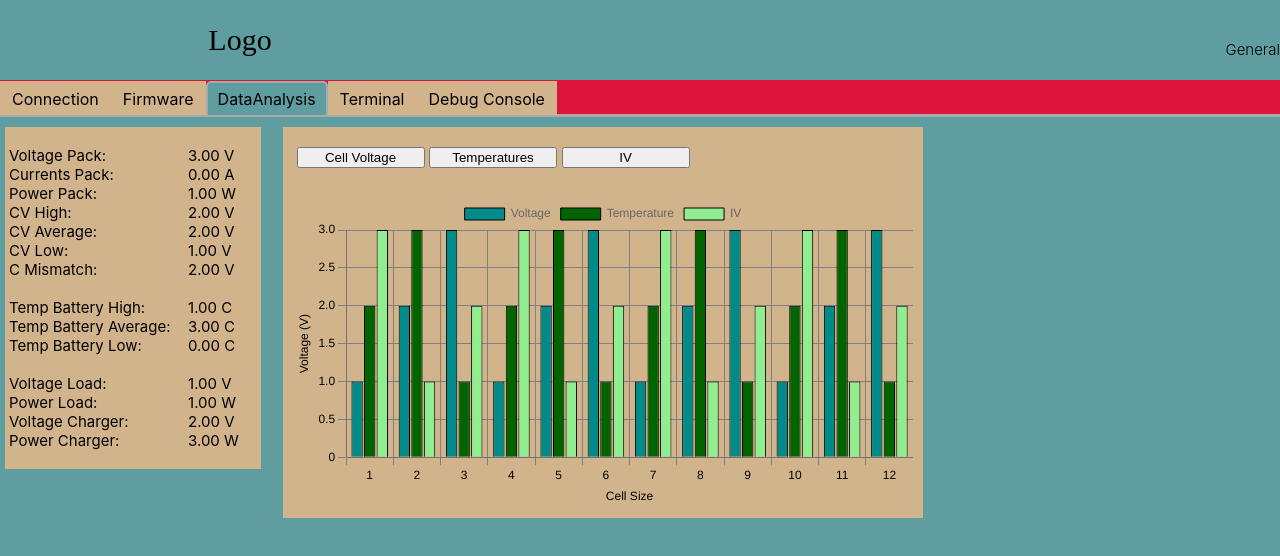
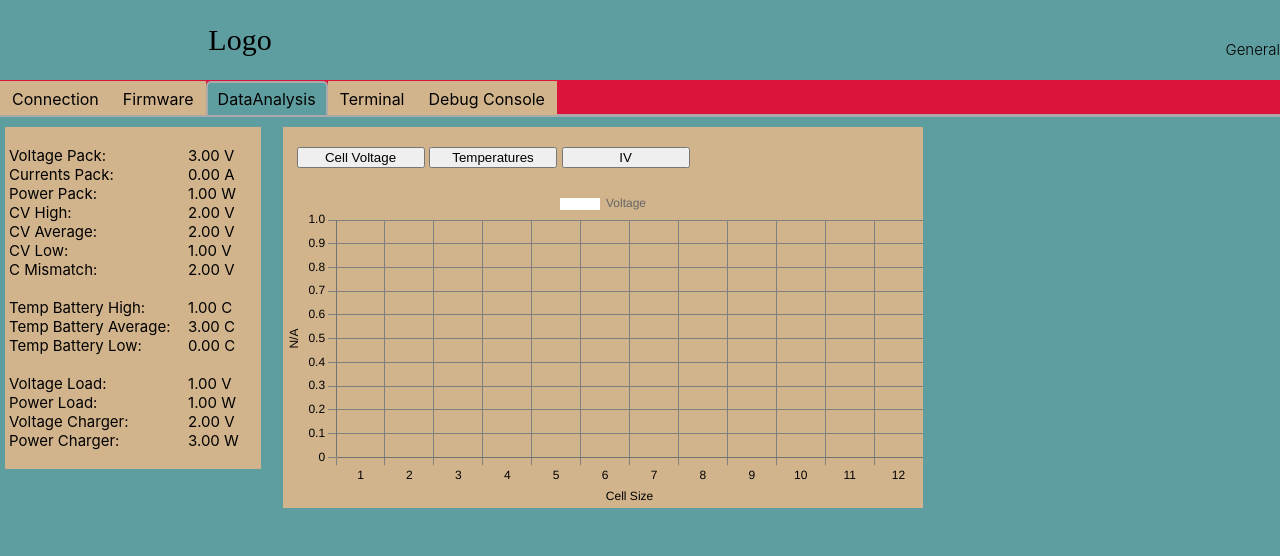
Before and after one commit to spartanracingelectric/SR-BMS, a React (Create React App) app in the folder bms_app/: page / in a window 1280 px wide. Both pictures are taken after a click on the tab "DataAnalysis". Shown: the top 556 px of the page. Built offline with nearby package versions, Linux system fonts and the light colour scheme.

Commit message:
buttons change via button press

```diff
--- a/bms_app/package.json
+++ b/bms_app/package.json
@@ -37,5 +37,8 @@
       "last 1 firefox version",
       "last 1 safari version"
     ]
+  },
+  "devDependencies": {
+    "@babel/plugin-proposal-private-property-in-object": "^7.21.11"
   }
 }
--- a/bms_app/src/Components/allTabs/DataAnalysis/BarGraph.js
+++ b/bms_app/src/Components/allTabs/DataAnalysis/BarGraph.js
@@ -1,3 +1,5 @@
+import React,{Component} from 'react';
+import {Bar} from 'react-chartjs-2';
 import {
 	Chart as ChartJS,
 	BarElement,
@@ -7,8 +9,6 @@ import {
 	Legend
 } from 'chart.js';
 
-import {Bar} from 'react-chartjs-2';
-
 ChartJS.register(
 	BarElement,
 	CategoryScale,
@@ -17,44 +17,25 @@ ChartJS.register(
 	Legend
 )
 
-function BarGraph() {
-{/*
+class BarGraph extends Component
+{
 
-	link: https://www.youtube.com/watch?v=svJRmxrPUFw
-	2 ways to display data:
-		1. have 3 seperate tabs for each graph
-		2. display all 3 in one graph
-			- can hide datasets to only display one at a time
-*/}
-	const data = {
+constructor() {
+    	super();
+    	this.state = {
+    		barData: {
     			labels: [1, 2, 3, 4, 5, 6, 7, 8, 9, 10, 11, 12],
 			datasets: [
 				{
 					label: 'Voltage',
-				data: [1, 2, 3, 1, 2, 3, 1, 2, 3, 1, 2, 3],
-				backgroundColor: 'darkcyan',
-				borderColor: 'black',
-				borderWidth: 1
-			},
-			{
-				label: 'Temperature',
-				data: [2, 3, 1, 2, 3, 1, 2, 3, 1, 2, 3, 1],
-				backgroundColor: 'darkgreen',
-				borderColor: 'black',
-				borderWidth: 1
-			},
-			{
-				label: 'IV',
-				data: [3, 1, 2, 3, 1, 2, 3, 1, 2, 3, 1, 2],
-				backgroundColor: 'lightgreen',
-				borderColor: 'black',
-				borderWidth: 1
+					data: [0, 0, 0, 0, 0, 0, 0, 0, 0, 0, 0, 0],
+					backgroundColor: 'white'
 				}
 
 			]
-	}
 
-	const options = {
+    		},
+    		options: {
 			scales: {
 				y: {
 					ticks: {
@@ -65,9 +46,8 @@ function BarGraph() {
 					},
 					title: {
 						display: true,
-					text: 'Voltage (V)',
+						text: 'N/A',
 						color: 'black'
-
 					}
 				},
 				x: {
@@ -81,24 +61,179 @@ function BarGraph() {
 						display: true,
 						text: 'Cell Size',
 						color: 'black'
-
+					}
 				}
 			}
 		}
  	}
 
-	return (
-		<div
-			style = {
-					{padding: '10px'}
-				}
-		>
-			<Bar
-				data = {data}
-				options = {options}
-			></Bar>
-		</div>
-	);
+ 	this.changeState1 = this.changeState1.bind(this);
+ 	this.changeState2 = this.changeState2.bind(this);
+ 	this.changeState3 = this.changeState3.bind(this);
 }
 
-export default BarGraph;
+changeState1() {
+	this.setState({
+		barData: {
+    			labels: [1, 2, 3, 4, 5, 6, 7, 8, 9, 10, 11, 12],
+			datasets: [
+				{
+					label: 'Voltage',
+					data: [1, 2, 3, 1, 2, 3, 1, 2, 3, 1, 2, 3],
+					backgroundColor: 'white'
+				}
+
+			]
+
+    		},
+    		options: {
+			scales: {
+				y: {
+					ticks: {
+						color: 'black'
+					},
+					grid: {
+						color: 'grey'
+					},
+					title: {
+						display: true,
+						text: 'Voltage (V)',
+						color: 'black'
+					}
+				},
+				x: {
+					ticks: {
+						color: 'black'
+					},
+					grid: {
+						color: 'grey'
+					},
+					title: {
+						display: true,
+						text: 'Cell Size',
+						color: 'black'
+					}
+				}
+			}
+		}
+	})
+}
+
+changeState2() {
+	this.setState({
+		barData: {
+    			labels: [1, 2, 3, 4, 5, 6, 7, 8, 9, 10, 11, 12],
+			datasets: [
+				{
+					label: 'Temperature',
+					data: [2, 3, 1, 2, 3, 1, 2, 3, 1, 2, 3, 1],
+					backgroundColor: 'darkgreen'
+				}
+
+			]
+
+    		},
+    		options: {
+			scales: {
+				y: {
+					ticks: {
+						color: 'black'
+					},
+					grid: {
+						color: 'grey'
+					},
+					title: {
+						display: true,
+						text: 'Temperature',
+						color: 'black'
+					}
+				},
+				x: {
+					ticks: {
+						color: 'black'
+					},
+					grid: {
+						color: 'grey'
+					},
+					title: {
+						display: true,
+						text: 'Cell Size',
+						color: 'black'
+					}
+				}
+			}
+		}
+	})
+}
+
+changeState3() {
+	this.setState({
+		barData: {
+    			labels: [1, 2, 3, 4, 5, 6, 7, 8, 9, 10],
+			datasets: [
+				{
+					label: 'IV',
+					data: [3, 1, 2, -3, 1, -2, 3, 1, 2, -3],
+					backgroundColor: 'lightgreen',
+					borderColor: 'black',
+					borderWidth: 1
+				}
+
+			]
+
+    		},
+    		options: {
+			scales: {
+				y: {
+					ticks: {
+						color: 'black'
+					},
+					grid: {
+						color: 'grey'
+					},
+					title: {
+						display: true,
+						text: 'Current (i)',
+						color: 'black'
+					}
+				},
+				x: {
+					ticks: {
+						color: 'black'
+					},
+					grid: {
+						color: 'grey'
+					},
+					title: {
+						display: true,
+						text: 'Voltage (V)',
+						color: 'black'
+					}
+				}
+			}
+		}
+	})
+}
+
+
+render() {
+	return (
+        	<div>
+        		&nbsp;
+			<div className = "GraphTabs">
+				&nbsp;
+				&nbsp;
+				<button className = "CV" onClick={this.changeState1}> Cell Voltage </button>
+				&nbsp;
+				<button className = "Temps" onClick={this.changeState2}> Temperatures </button>
+				&nbsp;
+				<button className = "IV" onClick={this.changeState3}> IV </button>
+			</div>
+			&nbsp;
+        			<Bar data={this.state.barData} options={this.state.options} />
+        	</div>
+	)
+}
+}
+
+export default (BarGraph);
--- a/bms_app/src/Components/allTabs/DataAnalysis/Graphs.js
+++ b/bms_app/src/Components/allTabs/DataAnalysis/Graphs.js
@@ -15,17 +15,6 @@ import BarGraph from './BarGraph.js';
 function Graphs() {
 	return (
 		<div className = "Graphs" >
-			&nbsp;
-			<div className = "GraphTabs">
-				&nbsp;
-				&nbsp;
-				<button className = "CV"> Cell Voltage </button>
-				&nbsp;
-				<button className = "Temps"> Temperatures </button>
-				&nbsp;
-				<button className = "IV"> IV </button>
-			</div>
-			&nbsp;
 			<BarGraph />
 		</div>
 	);
```
Also changed, not shown: 2 other files (tests, documents, lock files or other folders). Lines whose indentation alone changed are shown as unchanged.
